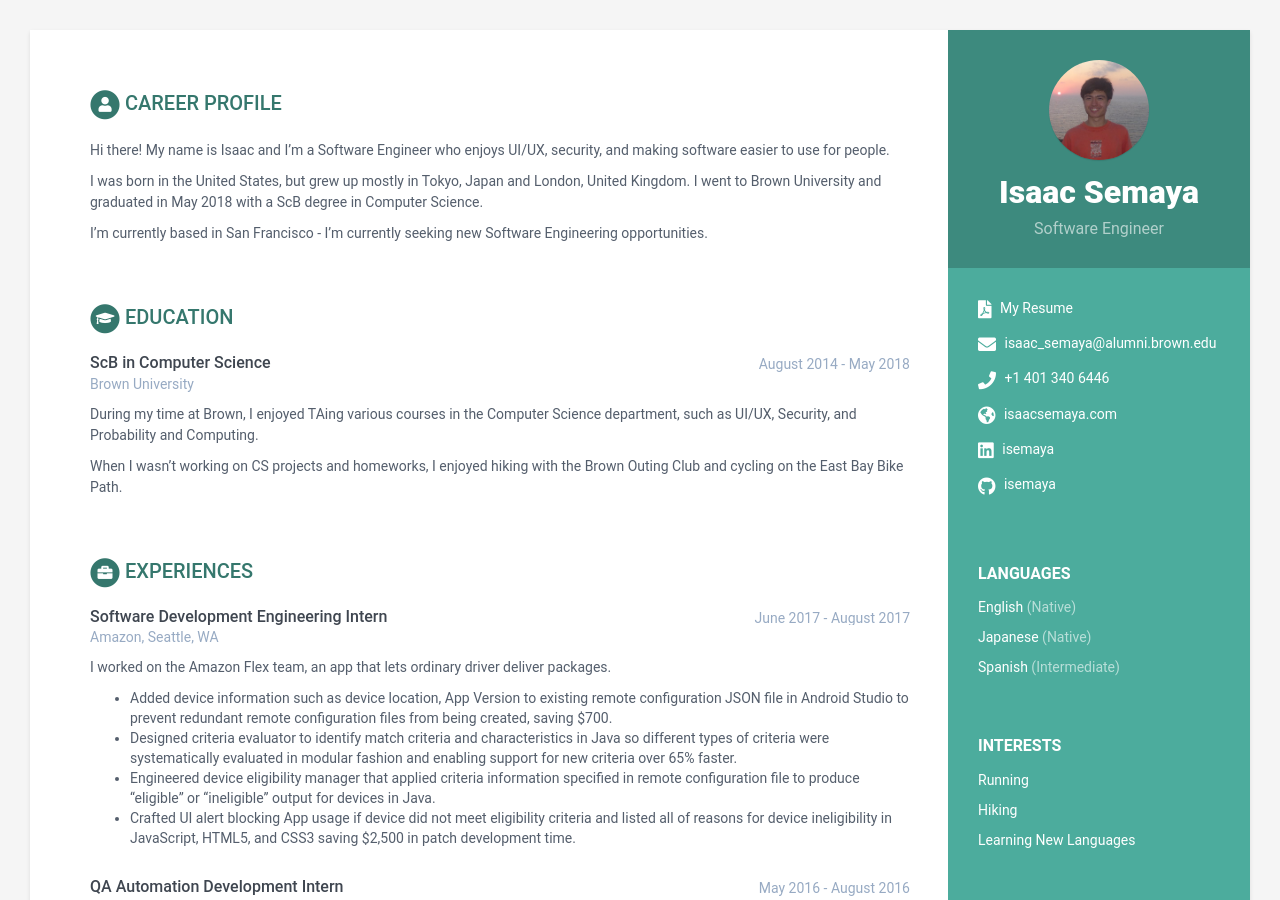
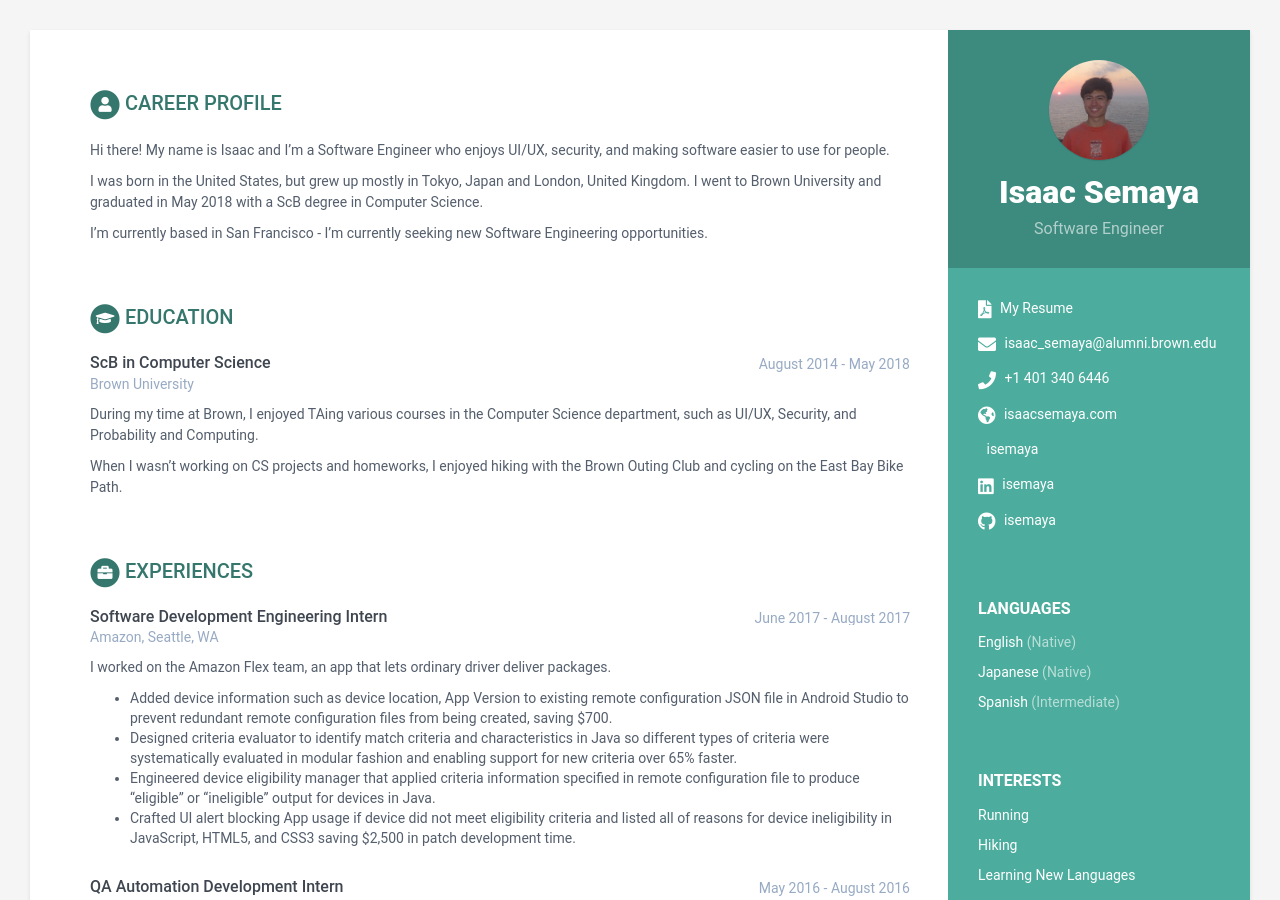
Before and after one commit to isemaya/isaacsemaya-website, a Jekyll site: the page built from index.html, in a window 1280 px wide and 900 px high. Built offline with Jekyll 4.4.1, drawn with Linux system fonts in a browser that asks for light colours.

```diff
--- a/_data/data.yml
+++ b/_data/data.yml
@@ -18,6 +18,7 @@
     website: isaacsemaya.com #do not add http://
     linkedin: isemaya
     github: isemaya
+    angellist: isemaya
     gitlab:
     bitbucket:
     twitter:
--- a/_includes/contact.html
+++ b/_includes/contact.html
@@ -21,6 +21,12 @@
     {% if sidebar.website %}
     <li class="website"><i class="fas fa-globe-americas"></i>
       <a href="http://{{ sidebar.website }}" target="_blank">{{ sidebar.website }}</a>
+    </li>
+    {% endif %}
+
+    {% if sidebar.angellist %}
+    <li class="angellist"><i class="fas fa-angellist"></i>
+      <a href="https://angel.co/{{ sidebar.angellist }}" target="_blank">{{ sidebar.angellist }}</a>
     </li>
     {% endif %}
 
```
